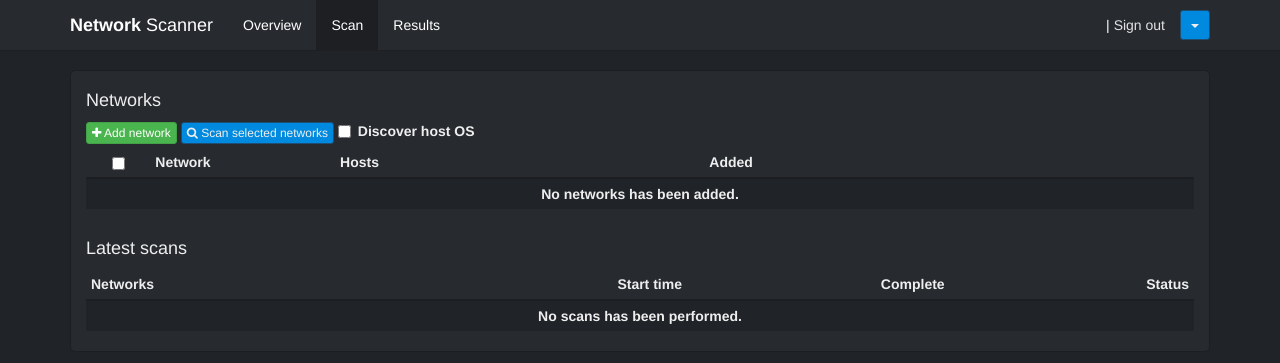
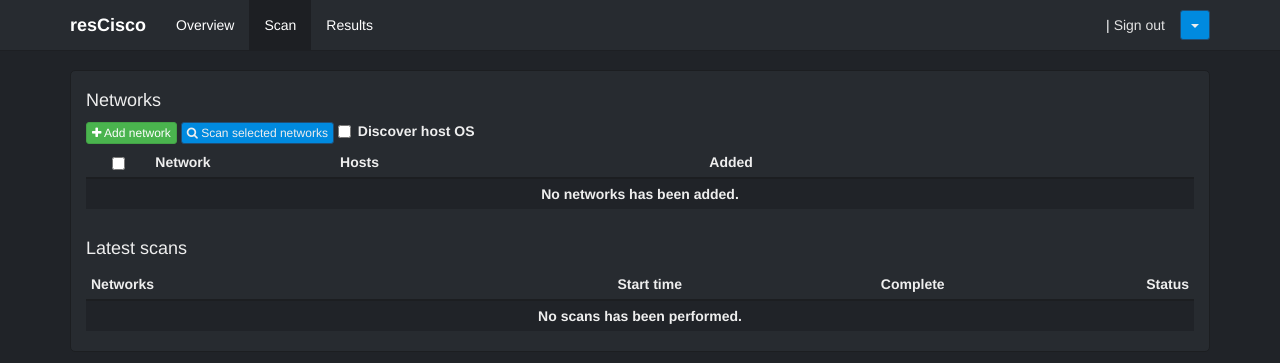
Before and after one commit to CyriusG/networkscanner, a Django app: template templates/scan/scan.html in a window 1280 px wide. Shown: the top 363 px of the page. Run offline with Django 3.2, Linux system fonts and the light colour scheme; the template is opened without the code that fills it: values that come from a table or form of the project are taken from there, others are empty; some libraries are stand-ins or nearby versions.

Commit message:
We has name!

```diff
--- a/templates/scan/basefiles/base.html
+++ b/templates/scan/basefiles/base.html
@@ -15,7 +15,7 @@
                         <span class="icon-bar"></span>
                         <span class="icon-bar"></span>
                     </button>
-                    <a class="navbar-brand" href="{% url 'scan:index' %}"><strong>Network</strong> Scanner</a>
+                    <a class="navbar-brand" href="{% url 'scan:index' %}"><strong>resCisco</strong></a>
                 </div>
 
                 <div id="navbar" class="collapse navbar-collapse">
--- a/templates/scan/basefiles/base_head.html
+++ b/templates/scan/basefiles/base_head.html
@@ -10,7 +10,7 @@
             <META HTTP-EQUIV="refresh" CONTENT="10">
         {% endif %}
 
-        <title>Network Scanner</title>
+        <title>resCisco</title>
 
         <!-- Bootstrap core CSS -->
         <link href="{% static 'scan/css/bootstrap.min.css' %}" rel="stylesheet">
```
